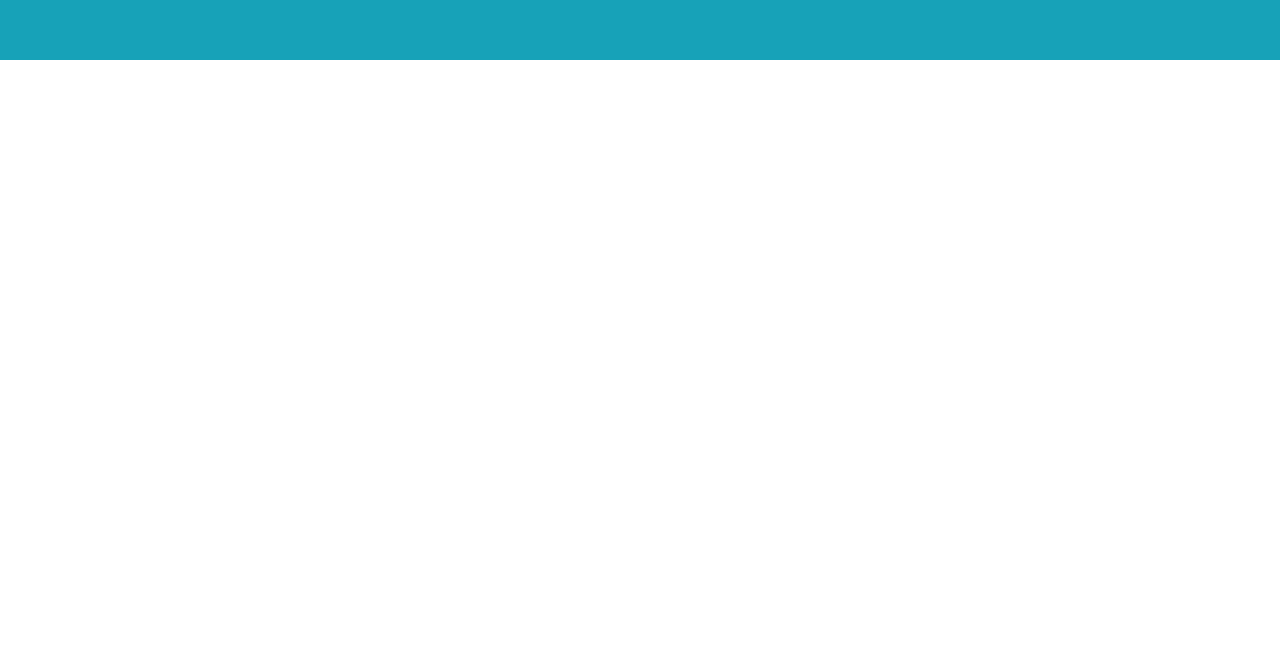
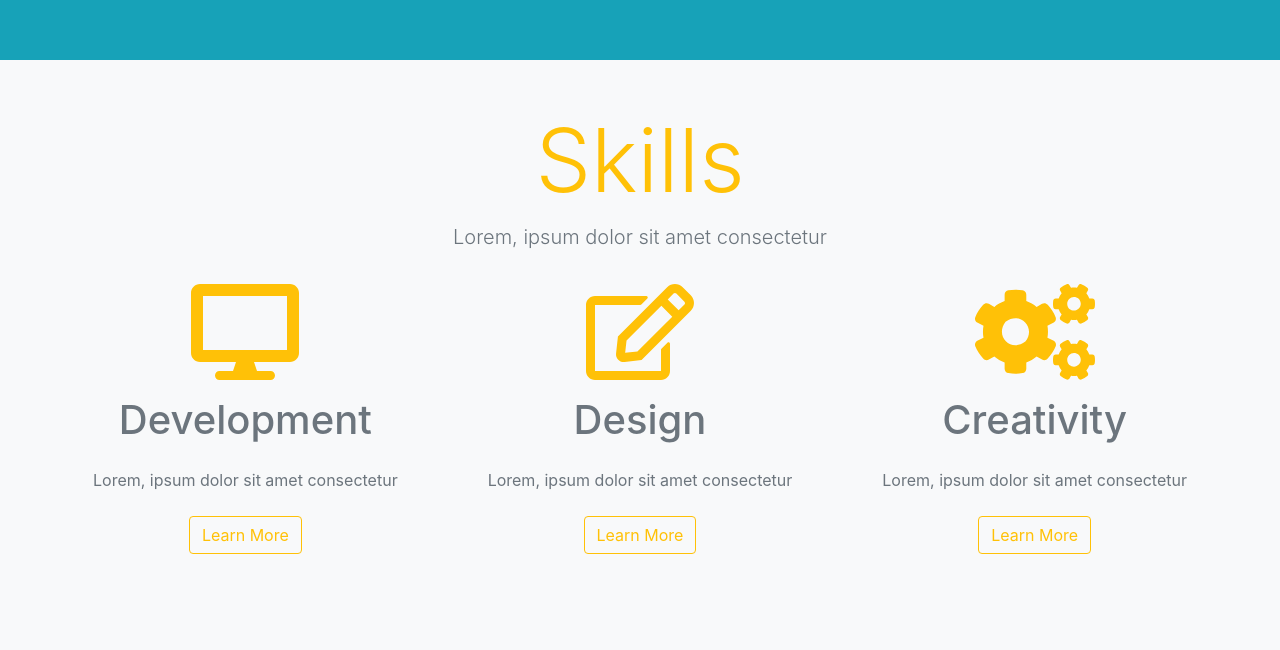
Before and after one commit to AdrianRomanski/bootstrap_projects, a plain HTML site: page pure_bootstrap/index.html in a window 1280 px wide. Shown: the part 740-1390 px from the top of the page. Before the commit the page ends 800 px from the top, so only its background shows below. Drawn offline with nearby package versions, Linux system fonts and the light colour scheme.

Commit message:
Added Skills Section

```diff
--- a/pure_bootstrap/index.html
+++ b/pure_bootstrap/index.html
@@ -66,6 +66,44 @@
 </section>
 <!--End of Banner-->
 
+<!--Skill-->
+<section class="bg-light p-5">
+  <div class="container-fluid">
+      <!--title-->
+      <div class="row">
+
+        <div class="col text-center mb-3">
+          <h1 class="text-warning display-2">Skills</h1>
+          <p class="lead text-secondary">Lorem, ipsum dolor sit amet consectetur</p>
+        </div>
+      </div>
+      <!--end of title-->
+    <div class="row text-center">
+      <div class="col-lg-4 col-sm-10 mx-auto mb-5">
+        <i class="fas fa-desktop fa-6x text-warning mb-3"></i>
+          <h1 class="text-secondary">Development</h1>
+          <p class="text-muted my-4">Lorem, ipsum dolor sit amet consectetur</p>
+          <a href="#" class="btn btn-outline-warning">Learn More</a>
+      </div>
+      <div class="col-lg-4 col-sm-10 mx-auto mb-5">
+        <i class="far fa-edit fa-6x text-warning mb-3"></i>
+        <h1 class="text-secondary">Design</h1>
+        <p class="text-muted my-4">Lorem, ipsum dolor sit amet consectetur</p>
+        <a href="#" class="btn btn-outline-warning">Learn More</a>
+      </div>
+      <div class="col-lg-4 col-sm-10 mx-auto mb-5">
+        <i class="fas fa-cogs fa-6x text-warning mb-3"></i>
+        <h1 class="text-secondary">Creativity</h1>
+        <p class="text-muted my-4">Lorem, ipsum dolor sit amet consectetur</p>
+        <a href="#" class="btn btn-outline-warning">Learn More</a>
+      </div>
+
+    </div>
+  </div>
+
+</section>
+<!--End of Skills-->
+
 
 
     <!-- jQuery first, then Popper.js, then Bootstrap JS -->
```
